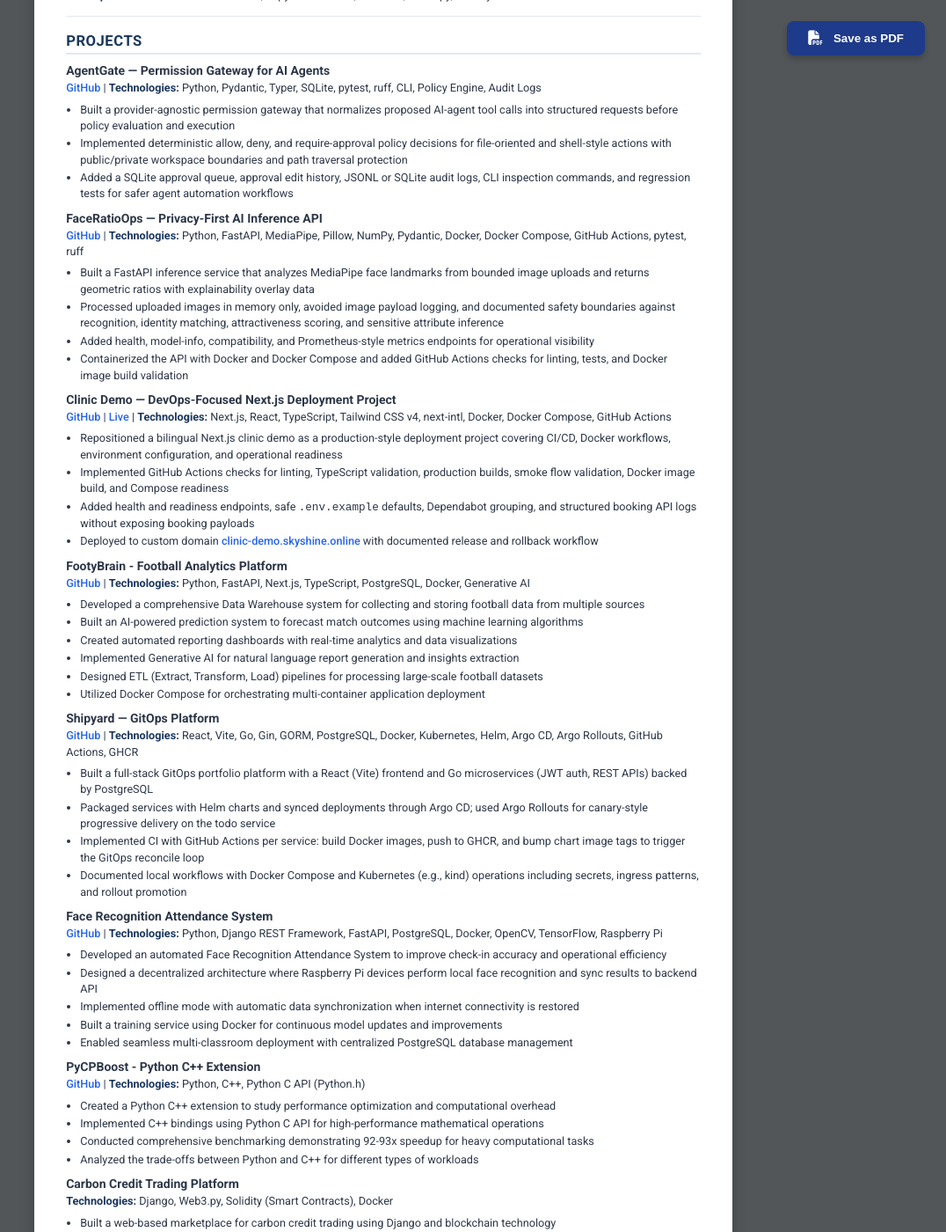
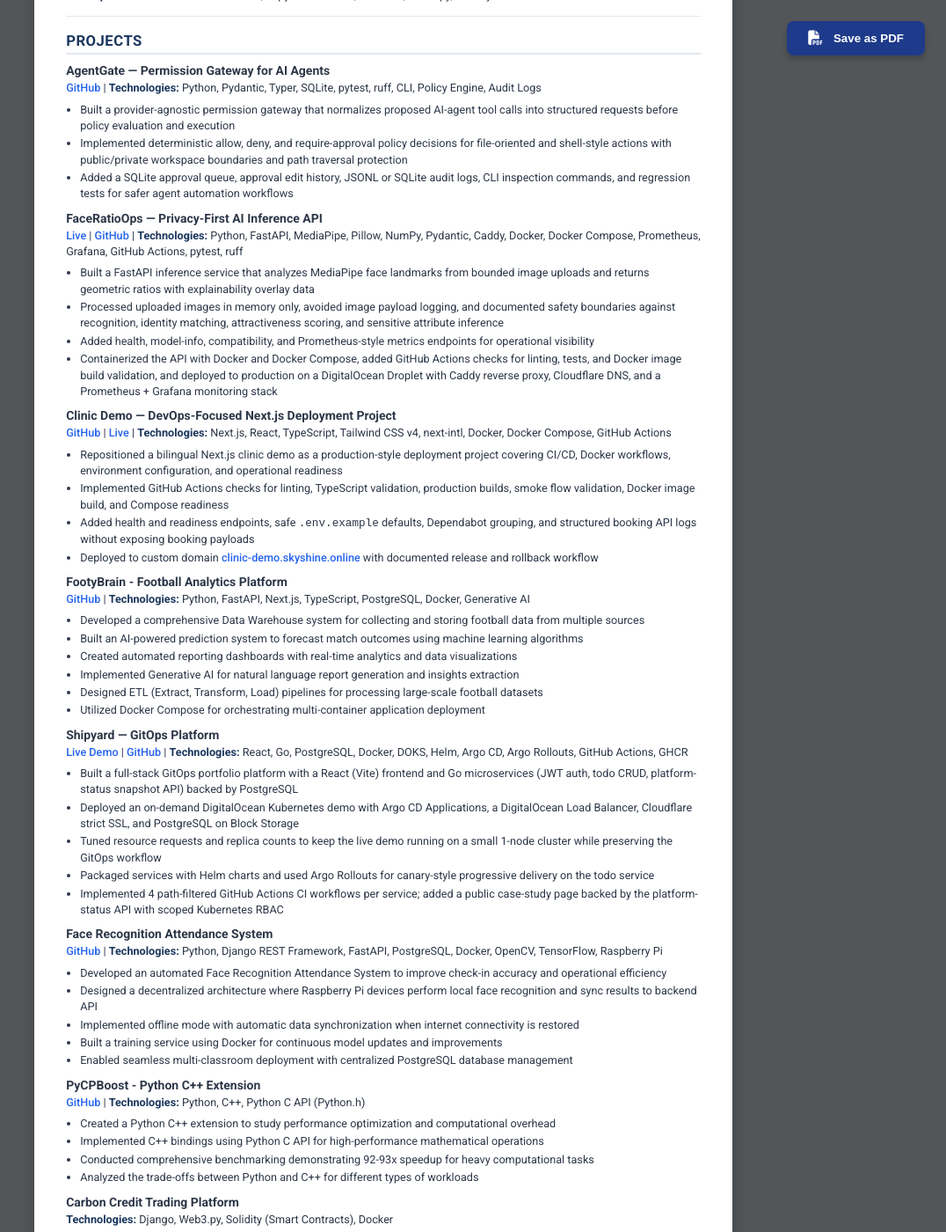
Before and after one commit to SkyShineTH/skyshineth.github.io, a Jekyll site: the page built from cv.md, in a window 1280 px wide and 1400 px high, scrolled down 1114 px. Shown: the whole window at 88% size, without its empty margins (204-1280 px from the left). Built offline with Jekyll 4.4.1, drawn with Linux system fonts in a browser that asks for light colours.

Commit message:
chore: edit project details for shipyard, faceratioops.

```diff
--- a/cv.md
+++ b/cv.md
@@ -64,12 +64,12 @@ Data Science & Software Innovation graduate with 4 months of hands-on DevOps int
 - Added a SQLite approval queue, approval edit history, JSONL or SQLite audit logs, CLI inspection commands, and regression tests for safer agent automation workflows
 
 ### FaceRatioOps — Privacy-First AI Inference API
-[GitHub](https://github.com/SkyShineTH/FaceRatioOps) | **Technologies:** Python, FastAPI, MediaPipe, Pillow, NumPy, Pydantic, Docker, Docker Compose, GitHub Actions, pytest, ruff
+[Live](https://faceratioops.skyshine.online) | [GitHub](https://github.com/SkyShineTH/FaceRatioOps) | **Technologies:** Python, FastAPI, MediaPipe, Pillow, NumPy, Pydantic, Caddy, Docker, Docker Compose, Prometheus, Grafana, GitHub Actions, pytest, ruff
 
 - Built a FastAPI inference service that analyzes MediaPipe face landmarks from bounded image uploads and returns geometric ratios with explainability overlay data
 - Processed uploaded images in memory only, avoided image payload logging, and documented safety boundaries against recognition, identity matching, attractiveness scoring, and sensitive attribute inference
 - Added health, model-info, compatibility, and Prometheus-style metrics endpoints for operational visibility
-- Containerized the API with Docker and Docker Compose and added GitHub Actions checks for linting, tests, and Docker image build validation
+- Containerized the API with Docker and Docker Compose, added GitHub Actions checks for linting, tests, and Docker image build validation, and deployed to production on a DigitalOcean Droplet with Caddy reverse proxy, Cloudflare DNS, and a Prometheus + Grafana monitoring stack
 
 ### Clinic Demo — DevOps-Focused Next.js Deployment Project
 [GitHub](https://github.com/SkyShineTH/Clinic-Demo) | [Live](https://clinic-demo.skyshine.online) | **Technologies:** Next.js, React, TypeScript, Tailwind CSS v4, next-intl, Docker, Docker Compose, GitHub Actions
@@ -90,12 +90,13 @@ Data Science & Software Innovation graduate with 4 months of hands-on DevOps int
 - Utilized Docker Compose for orchestrating multi-container application deployment
 
 ### Shipyard — GitOps Platform
-[GitHub](https://github.com/SkyShineTH/Shipyard) | **Technologies:** React, Vite, Go, Gin, GORM, PostgreSQL, Docker, Kubernetes, Helm, Argo CD, Argo Rollouts, GitHub Actions, GHCR
+[Live Demo](https://shipyard.skyshine.online) | [GitHub](https://github.com/SkyShineTH/Shipyard) | **Technologies:** React, Go, PostgreSQL, Docker, DOKS, Helm, Argo CD, Argo Rollouts, GitHub Actions, GHCR
 
-- Built a full-stack GitOps portfolio platform with a React (Vite) frontend and Go microservices (JWT auth, REST APIs) backed by PostgreSQL
-- Packaged services with Helm charts and synced deployments through Argo CD; used Argo Rollouts for canary-style progressive delivery on the todo service
-- Implemented CI with GitHub Actions per service: build Docker images, push to GHCR, and bump chart image tags to trigger the GitOps reconcile loop
-- Documented local workflows with Docker Compose and Kubernetes (e.g., kind) operations including secrets, ingress patterns, and rollout promotion
+- Built a full-stack GitOps portfolio platform with a React (Vite) frontend and Go microservices (JWT auth, todo CRUD, platform-status snapshot API) backed by PostgreSQL
+- Deployed an on-demand DigitalOcean Kubernetes demo with Argo CD Applications, a DigitalOcean Load Balancer, Cloudflare strict SSL, and PostgreSQL on Block Storage
+- Tuned resource requests and replica counts to keep the live demo running on a small 1-node cluster while preserving the GitOps workflow
+- Packaged services with Helm charts and used Argo Rollouts for canary-style progressive delivery on the todo service
+- Implemented 4 path-filtered GitHub Actions CI workflows per service; added a public case-study page backed by the platform-status API with scoped Kubernetes RBAC
 
 ### Face Recognition Attendance System
 [GitHub](https://github.com/oatin/Face-Recognition-Attendance) | **Technologies:** Python, Django REST Framework, FastAPI, PostgreSQL, Docker, OpenCV, TensorFlow, Raspberry Pi
```
Also changed, not shown: _layouts/portfolio.html (+26 -0 lines), _projects/2026-faceratioops.md (+4 -2 lines), _projects/2026-shipyard.md (+6 -3 lines), assets/images/projects/shipyard-live-demo.png (added).
